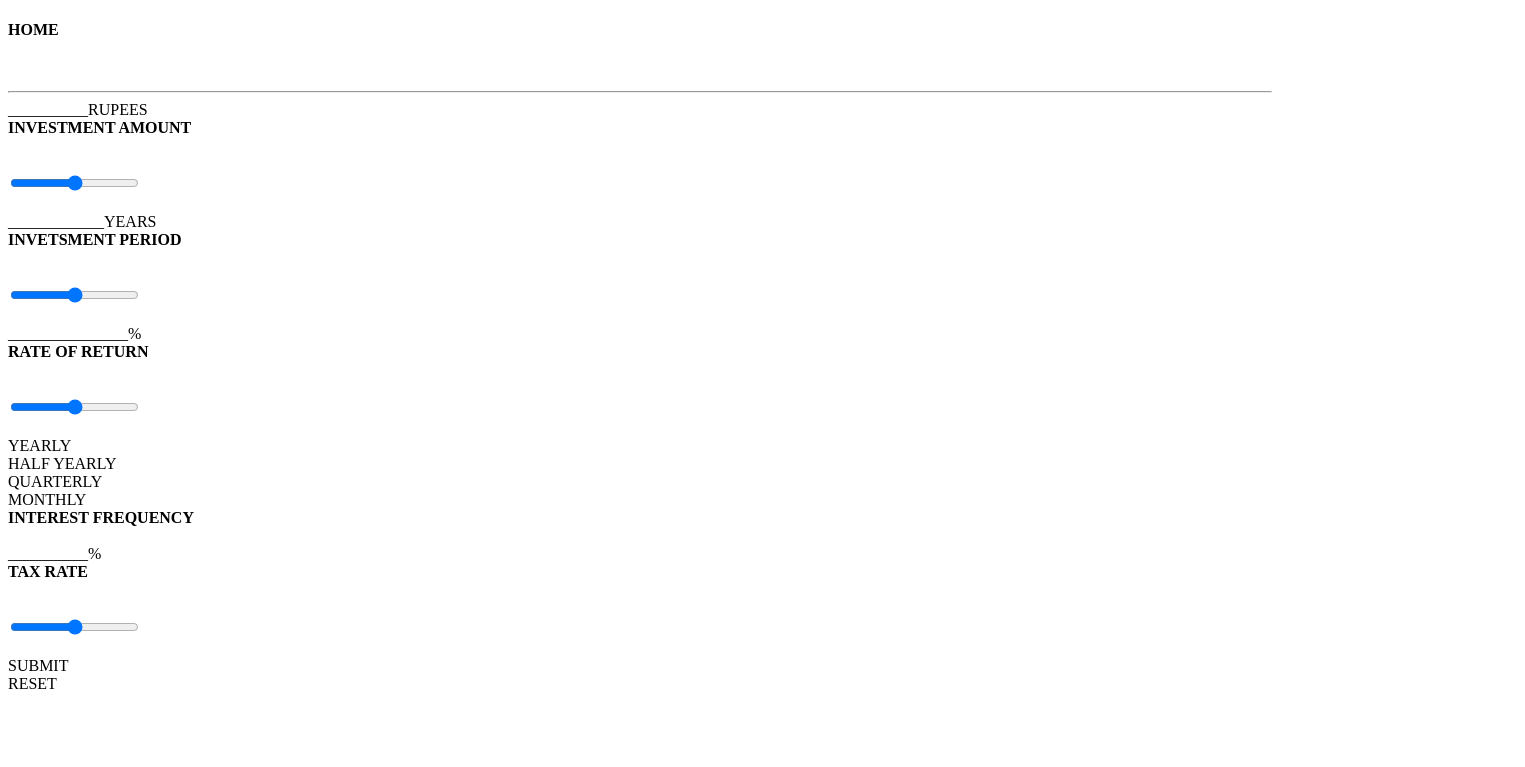
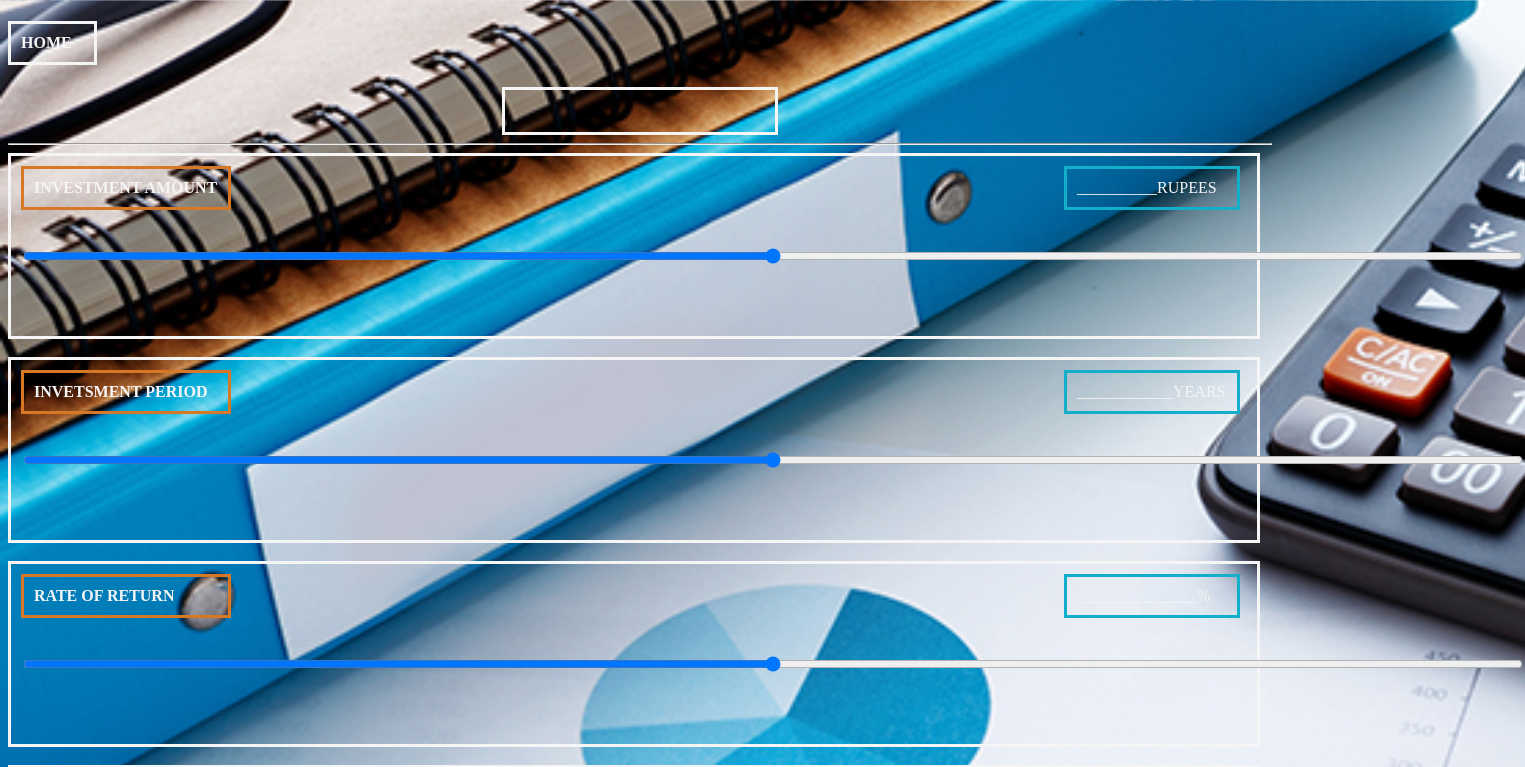
Before and after one commit to Soundar-Arunachalam/Fin-Lab, a plain HTML site: page fixed deposit calculator.html in a window 1280 px wide. Shown: the top 767 px of the page, 1525 px wide, since content can reach past the window. Drawn offline with Linux system fonts and the light colour scheme.

Commit message:
added css to fd calc

```diff
--- a/fixed deposit calculator.html
+++ b/fixed deposit calculator.html
@@ -2,7 +2,7 @@
 <html>
 <head>
     <title>FIXED DEPOSIT CALCULATOR</title>
-    <link rel="stylesheet" href="FD STYLE.CSS.">
+    <link rel="stylesheet" href="FD STYLE.CSS">
 </head>
 <body>
     <h4 class="center1">HOME</h4>
```
